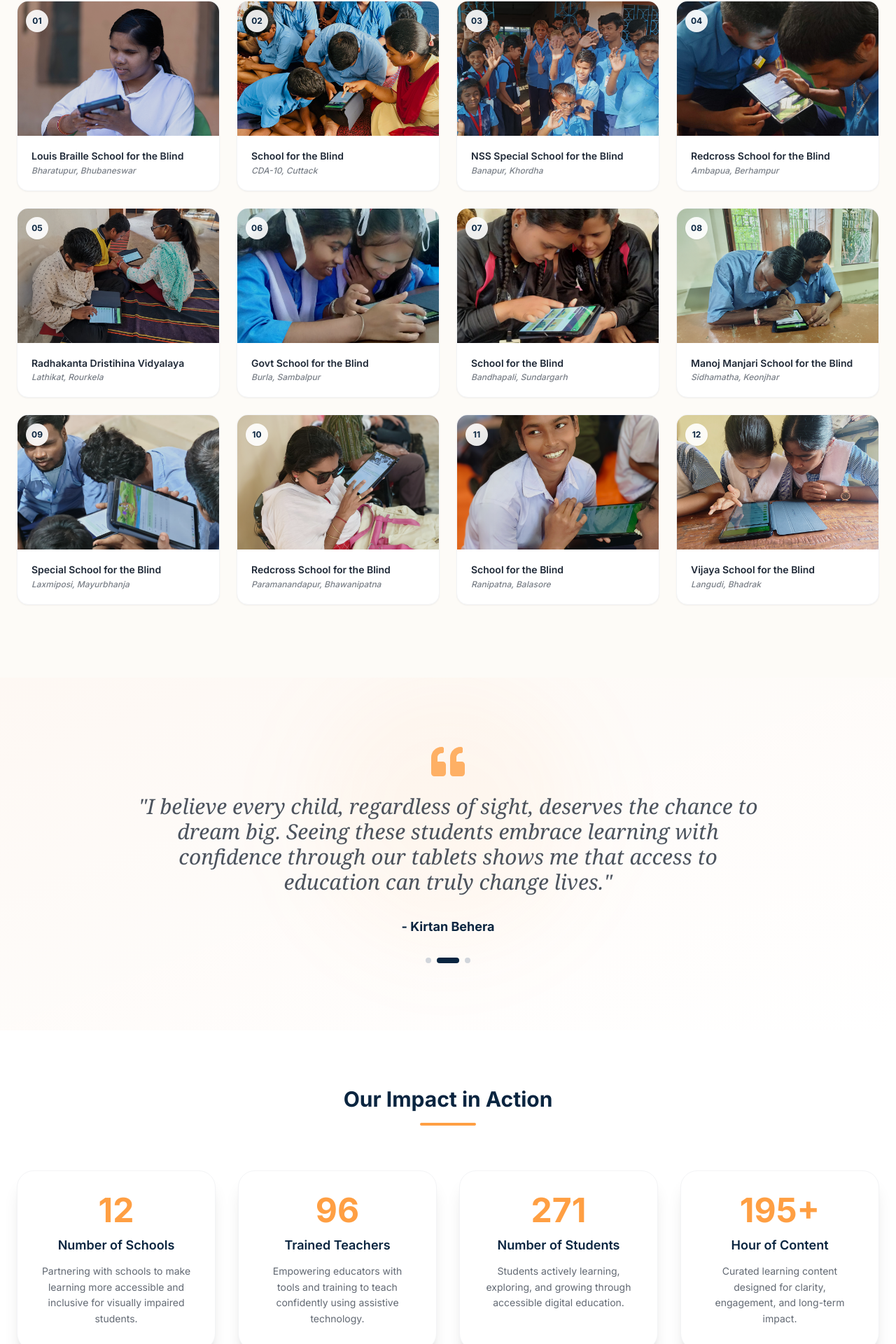
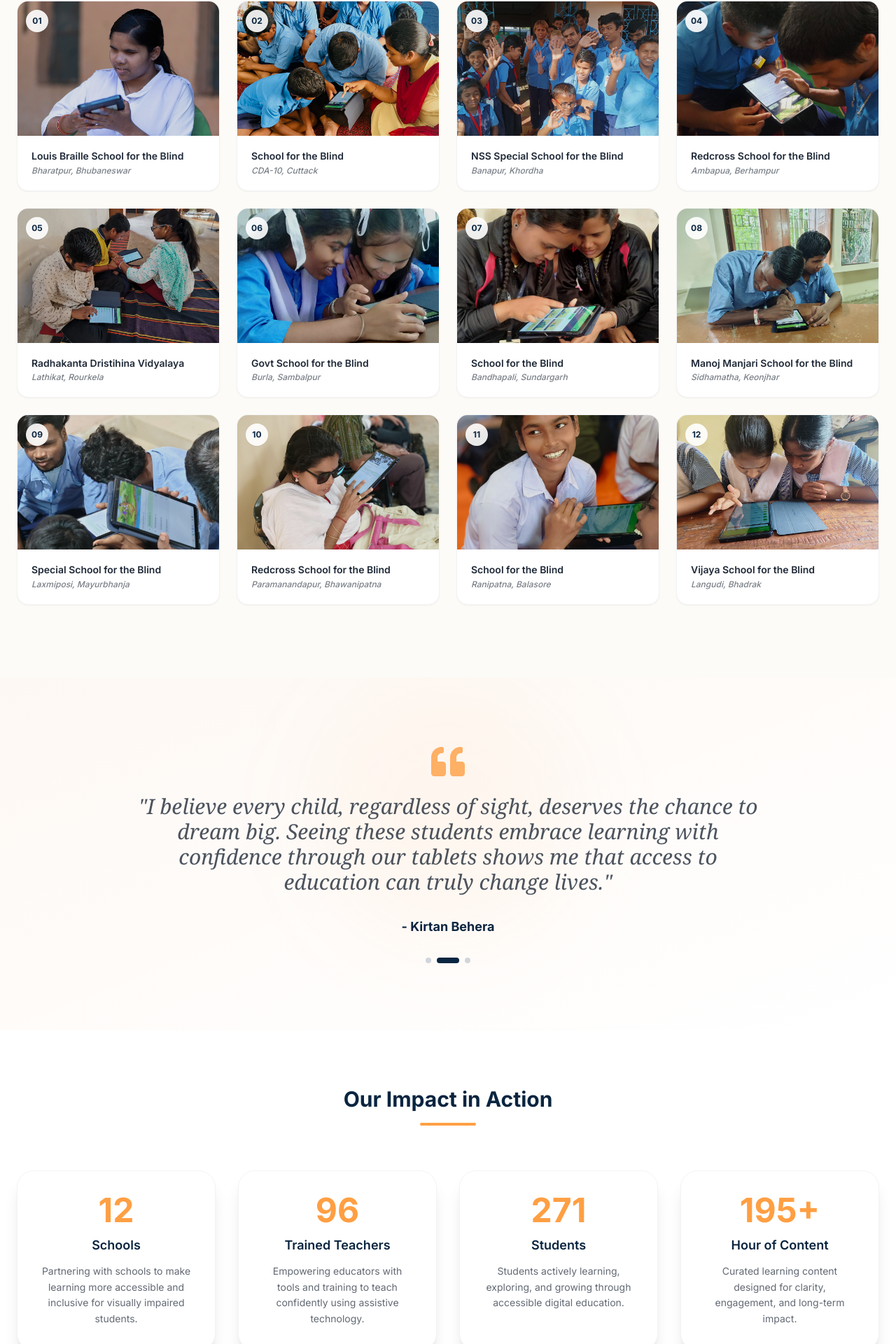
Before and after one commit to AvetiLearning/behera-charity, a React (Vite) app: page / in a window 1280 px wide. Shown: the part 2155-4075 px from the top of the page at 70% size. Built offline with nearby package versions, Linux system fonts and the light colour scheme.

Commit message:
Update Impact and Projects sections

```diff
--- a/src/components/Impact.jsx
+++ b/src/components/Impact.jsx
@@ -55,7 +55,7 @@ const Impact = () => {
                     {[
                         {
                             count: "12",
-                            label: "Number of Schools",
+                            label: "Schools",
                             description: "Partnering with schools to make learning more accessible and inclusive for visually impaired students.",
                             delay: 0
                         },
@@ -67,7 +67,7 @@ const Impact = () => {
                         },
                         {
                             count: "271",
-                            label: "Number of Students",
+                            label: "Students",
                             description: "Students actively learning, exploring, and growing through accessible digital education.",
                             delay: 0.4
                         },
--- a/src/components/Projects.jsx
+++ b/src/components/Projects.jsx
@@ -57,7 +57,7 @@ const ProjectContent = ({ title, description, schools }) => (
 
 const Projects = () => {
     const schoolsList = [
-        { name: "Louis Braille School for the Blind", location: "Bharatupur, Bhubaneswar", image: bhubaneswarImg },
+        { name: "Louis Braille School for the Blind", location: "Bharatpur, Bhubaneswar", image: bhubaneswarImg },
         { name: "School for the Blind ", location: "CDA-10, Cuttack", image: cuttackImg },
         { name: "NSS Special School for the Blind", location: "Banapur, Khordha", image: khordhaImg },
         { name: "Redcross School for the Blind", location: "Ambapua, Berhampur", image: berhampurImg },
```
